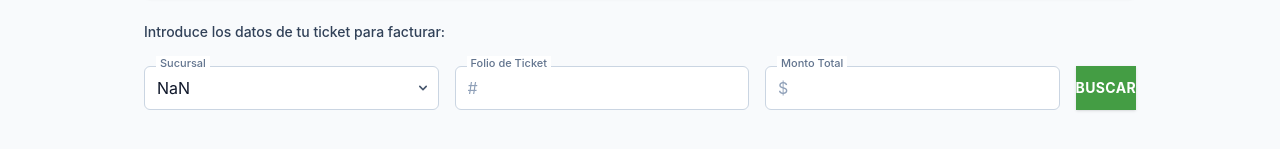
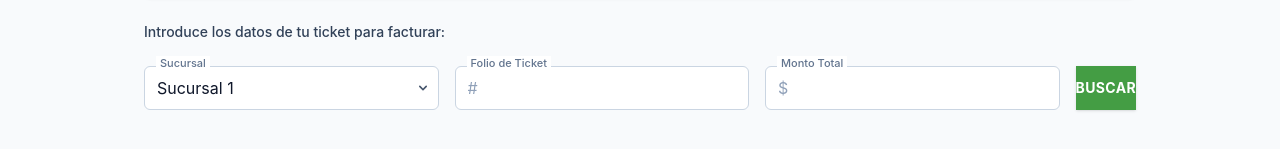
Before and after one commit to ABEL0120/FacturacionPWA, a React (Vite) app: page /home in a window 1280 px wide. Shown: the part 207-356 px from the top of the page. Built offline with nearby package versions, Linux system fonts and the light colour scheme.

Commit message:
chore: sucursal por defecto 1

```diff
--- a/src/pages/Home.tsx
+++ b/src/pages/Home.tsx
@@ -11,7 +11,7 @@ import {
 import { facturacionApi, TicketBusquedaParams } from "../api/facturacionApi";
 
 export const Home: React.FC = () => {
-  const [sucursal, setSucursal] = useState<string>("NaN");
+  const [sucursal, setSucursal] = useState<string>("1");
   const [folio, setFolio] = useState<string>("");
   const [monto, setMonto] = useState<string>("");
   const [loading, setLoading] = useState<boolean>(false);
@@ -28,7 +28,6 @@ export const Home: React.FC = () => {
     setMensaje(null);
 
     try {
-      // Estructura lista para conectar con la API cuando esté disponible
       const params: TicketBusquedaParams = {
         sucursal,
         folio: folio.trim(),
@@ -116,15 +115,11 @@ export const Home: React.FC = () => {
                     onChange={(e) => setSucursal(e.target.value)}
                     className="w-full h-11 px-3 border border-slate-300 rounded-md bg-white text-slate-800 text-sm focus:outline-none focus:border-blue-500 appearance-none cursor-pointer"
                   >
-                    <option value="NaN">NaN</option>
                     <option value="1">Sucursal 1</option>
                     <option value="2">Sucursal 2</option>
                   </select>
                   <div className="pointer-events-none absolute inset-y-0 right-0 flex items-center px-2 text-slate-600">
-                    <svg
-                      className="w-4 h-4 fill-current"
-                      viewBox="0 0 20 20"
-                    >
+                    <svg className="w-4 h-4 fill-current" viewBox="0 0 20 20">
                       <path d="M5.293 7.293a1 1 0 011.414 0L10 10.586l3.293-3.293a1 1 0 111.414 1.414l-4 4a1 1 0 01-1.414 0l-4-4a1 1 0 010-1.414z" />
                     </svg>
                   </div>
```
